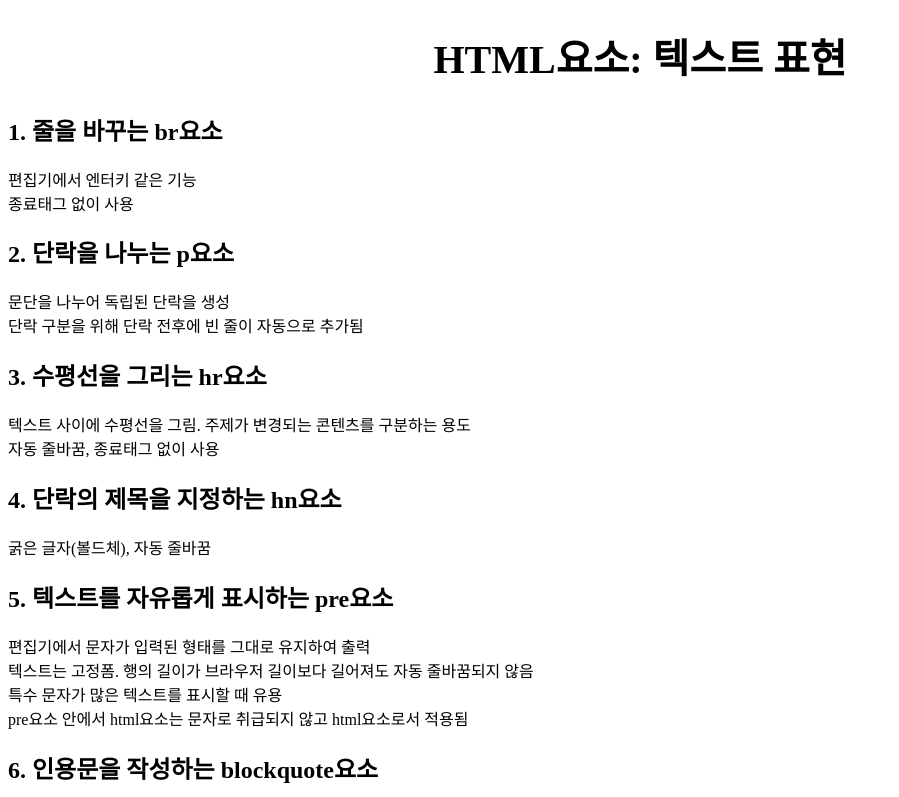
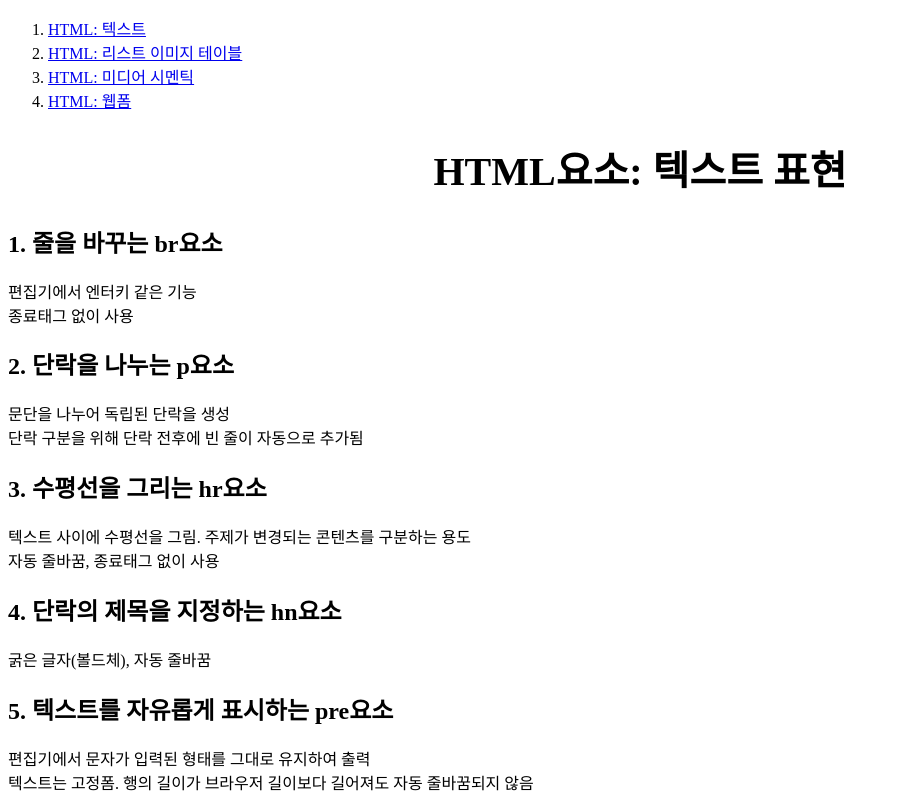
Before and after one commit to dotori97/my_first_web, a plain HTML site: page index.html in a window 1280 px wide. Shown: the top 797 px of the page, without its empty margins (0-899 px from the left). Drawn offline with Linux system fonts and the light colour scheme.

Commit message:
첫 번째 웹사이트

```diff
--- a/index.html
+++ b/index.html
@@ -12,6 +12,12 @@
         </style>
     </head>
     <body><!--자바스크립트 코드 위치 가능-->
+        <ol>
+            <li><a href="index.html">HTML: 텍스트</a></li>
+            <li><a href="list_img_table.html">HTML: 리스트 이미지 테이블</a></li>
+            <li><a href="media_semantic.html">HTML: 미디어 시멘틱</a></li>
+            <li><a href="webform.html">HTML: 웹폼</a></li>
+        </ol>
         <h1>HTML요소: 텍스트 표현 </h1>
         <h2>1. 줄을 바꾸는 br요소</h2>
             편집기에서 엔터키 같은 기능<br>
```
Also changed, not shown: list_img_table.html (+6 -0 lines), media_semantic.html (+6 -0 lines), webform.html (added, +21 -0 lines).
